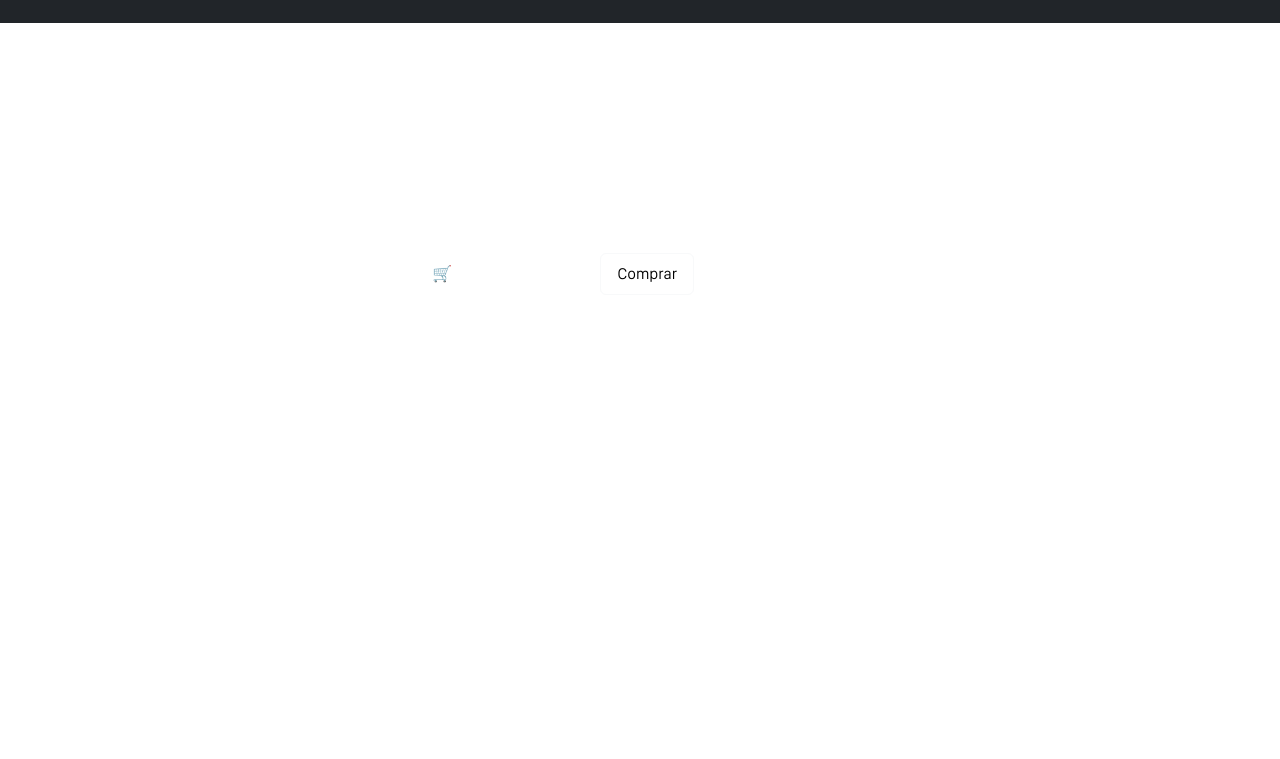
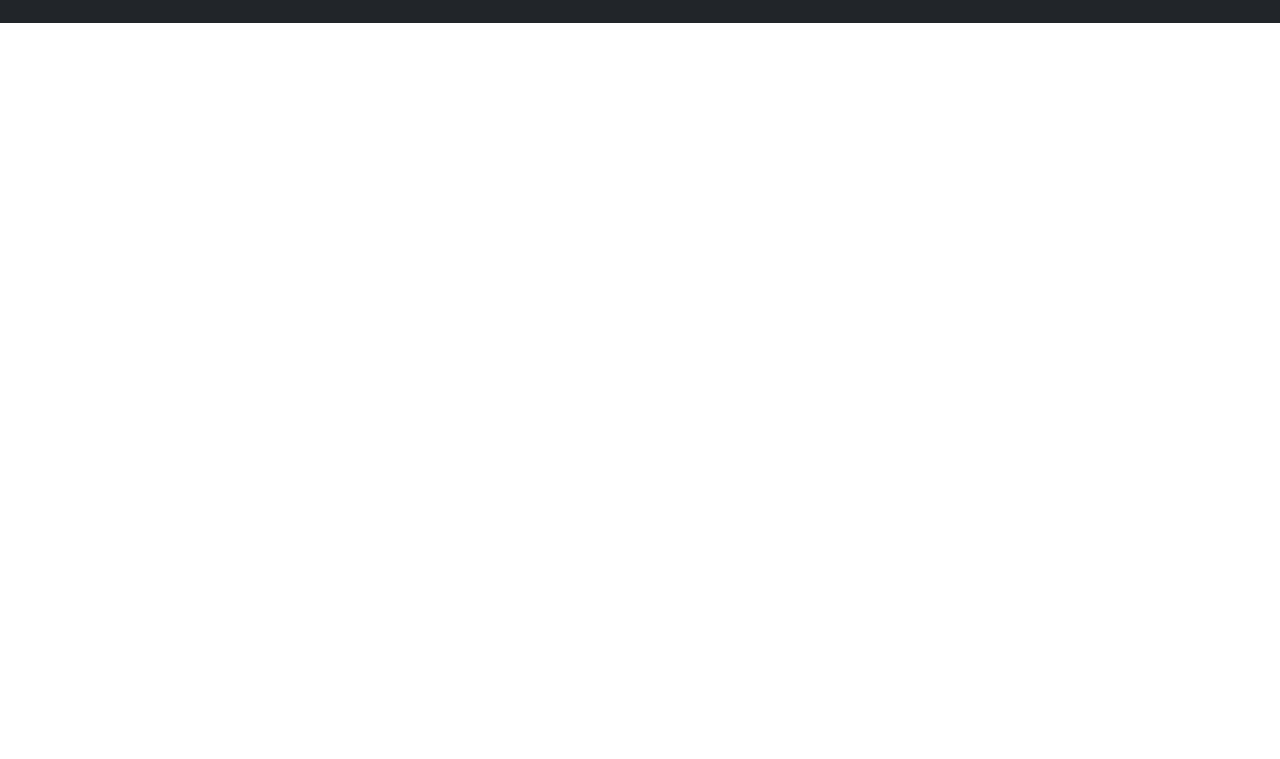
Before and after one commit to bryanluzardo/proyecto-jap, a plain HTML site: page product-info.html in a window 1280 px wide. Shown: the part 41-800 px from the top of the page. Drawn offline with Linux system fonts and the light colour scheme; no server answers; sample sign-in values are in the browser's storage.

Commit message:
solucionados un par de errores

```diff
--- a/js/CartProductCard.js
+++ b/js/CartProductCard.js
@@ -111,5 +111,3 @@ const renderCart = () => {
 }
 
 renderCart()
-
-return card
--- a/product-info.html
+++ b/product-info.html
@@ -94,27 +94,6 @@
     <main>
       <div class="contenedor">
 
-        <div class="product-container" style="color: #fff; max-width: 900px; margin: 60px auto;">
-          <h2>Chevrolet Onix Joy</h2>
-          <p>Generación 2019, variedad de colores. Motor 1.0, ideal para ciudad.</p>
-          <p><strong>USD 13,500</strong></p>
-
-          <div class="product-actions" style="display: flex; gap: 10px; align-items: center; margin-top: 20px;">
-            <button
-              id="agregar-carrito"
-              class="btn btn-outline-light"
-              style="background-color: transparent; border: 1px solid #fff; color: #fff; padding: 8px 16px; border-radius: 6px; cursor: pointer;">
-              🛒 Agregar al carrito
-            </button>
-
-            <button
-              id="comprar"
-              class="btn btn-light"
-              style="background-color: #fff; color: #000; padding: 8px 16px; border-radius: 6px; cursor: pointer;">
-              Comprar
-            </button>
-          </div>
-        </div>
       </div>
     </main>
 
```
